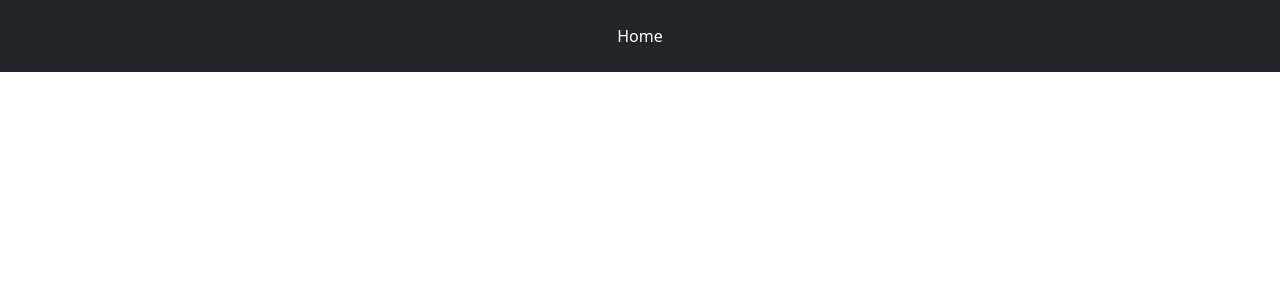
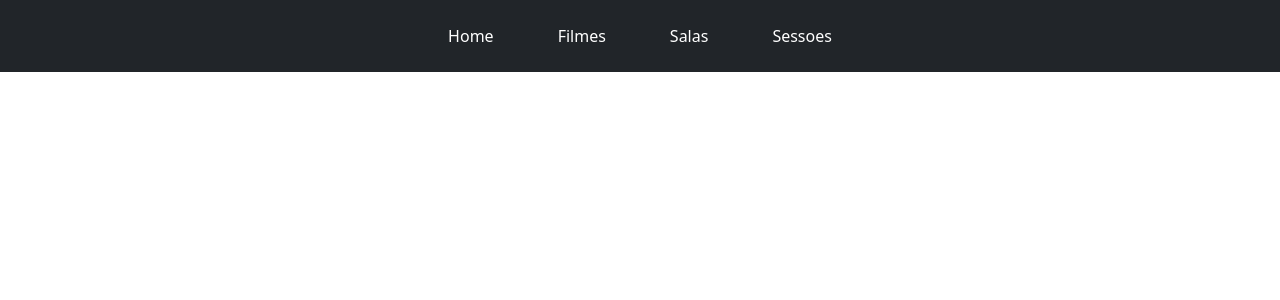
Before and after one commit to danilloism/n2-cineweb, a React app in the folder frontend/: page /filmes in a window 1280 px wide. Before the commit this address had no page. Shown: the top 300 px of the page. Built offline with nearby package versions, Linux system fonts and the light colour scheme; the HTML template or start-up script is replaced by a standard one.

Commit message:
criar as páginas e rotas

```diff
--- a/frontend/src/components/Nav/index.tsx
+++ b/frontend/src/components/Nav/index.tsx
@@ -13,6 +13,30 @@ export const Nav = () => {
               Home
             </Link>
           </li>
+          <li className="nav-item mx-3">
+            <Link
+              to="/filmes"
+              className="nav-link text-white"
+            >
+              Filmes
+            </Link>
+          </li>
+          <li className="nav-item mx-3">
+            <Link
+              to="/salas"
+              className="nav-link text-white"
+            >
+              Salas
+            </Link>
+          </li>
+          <li className="nav-item mx-3">
+            <Link
+              to="/sessoes"
+              className="nav-link text-white"
+            >
+              Sessoes
+            </Link>
+          </li>
         </ul>
       </div>
     </>
--- /dev/null
+++ b/frontend/src/pages/Filmes/index.tsx
@@ -0,0 +1,3 @@
+export const Filmes = () => {
+  return <></>;
+};
--- /dev/null
+++ b/frontend/src/pages/Salas/index.tsx
@@ -0,0 +1,3 @@
+export const Salas = () => {
+  return <></>;
+};
--- /dev/null
+++ b/frontend/src/pages/Sessoes/index.tsx
@@ -0,0 +1,3 @@
+export const Sessoes = () => {
+  return <></>;
+};
--- a/frontend/src/routes/index.tsx
+++ b/frontend/src/routes/index.tsx
@@ -1,5 +1,8 @@
 import { Route, Routes } from 'react-router-dom';
 import { Home } from '../pages/Home';
+import { Filmes } from '../pages/Filmes';
+import { Salas } from '../pages/Salas';
+import { Sessoes } from '../pages/Sessoes';
 
 export const AppRoutes = () => {
   return (
@@ -9,6 +12,18 @@ export const AppRoutes = () => {
           path="/"
           element={<Home />}
         />
+        <Route
+          path="/filmes"
+          element={<Filmes />}
+        />
+        <Route
+          path="/salas"
+          element={<Salas />}
+        />
+        <Route
+          path="/sessoes"
+          element={<Sessoes />}
+        />
       </Routes>
     </>
   );
```
